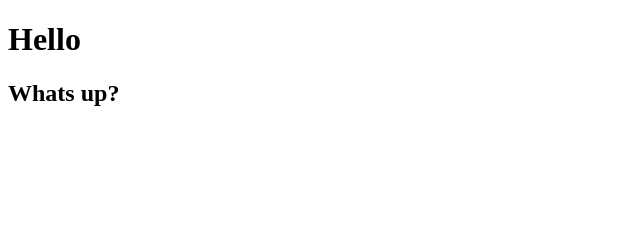
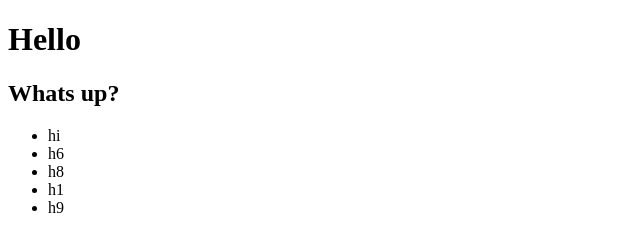
Before and after one commit to nm8778077/git-testt, a plain HTML site: page index.html in a window 1280 px wide. Shown: the whole page, without its empty margins (0-640 px from the left). Drawn offline with Linux system fonts and the light colour scheme.

Commit message:
updated html file

```diff
--- a/index.html
+++ b/index.html
@@ -8,5 +8,12 @@
   <body>
     <h1>Hello</h1>
     <h2>Whats up?</h2>
+    <ul>
+      <li>hi</li>
+      <li>h6</li>
+      <li>h8</li>
+      <li>h1</li>
+      <li>h9</li>
+    </ul>
   </body>
 </html>
```
